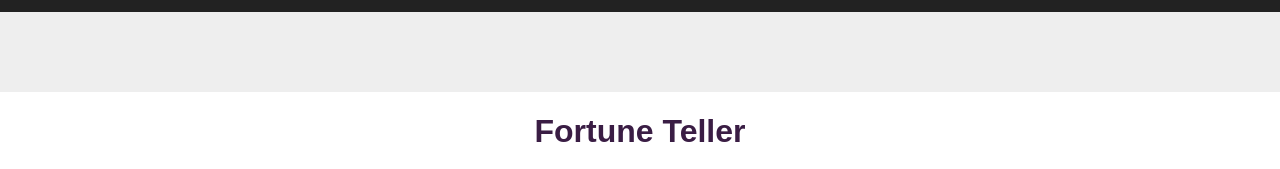
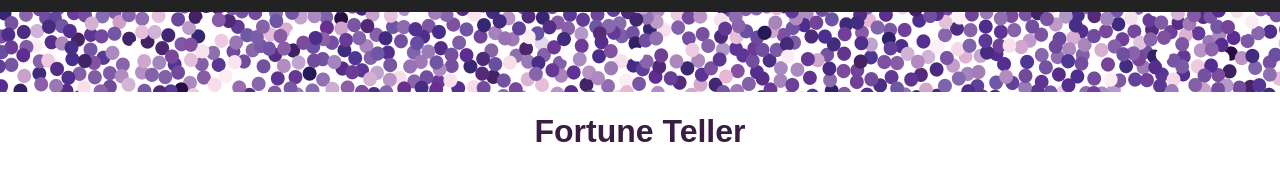
Before and after one commit to ray-seriously/CodeLou, a plain HTML site: page index.html in a window 1280 px wide. Shown: the part 98-267 px from the top of the page. Drawn offline with Linux system fonts and the light colour scheme.

Commit message:
Update to background

```diff
--- a/css/styles.css
+++ b/css/styles.css
@@ -11,7 +11,7 @@ body:before {
 	right:0;
 	bottom:0;
   z-index:-1;
-  background-image: url('images/background.png');
+  background-image: url('../images/background.png');
 	background-color:#eee;
 }
 
```
